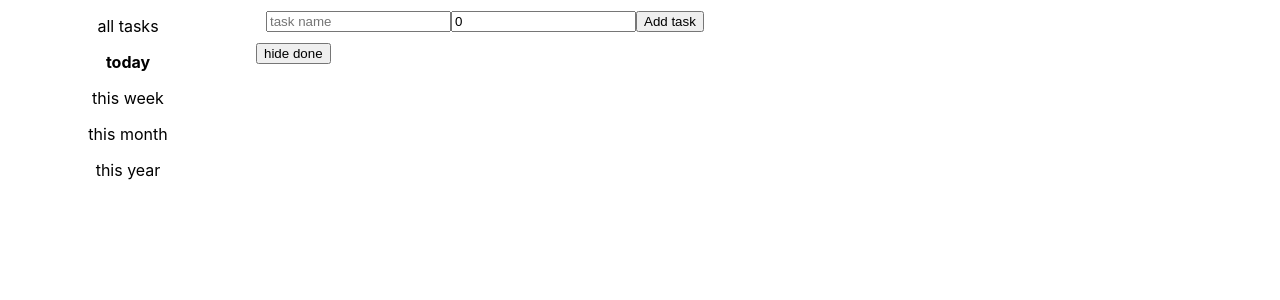
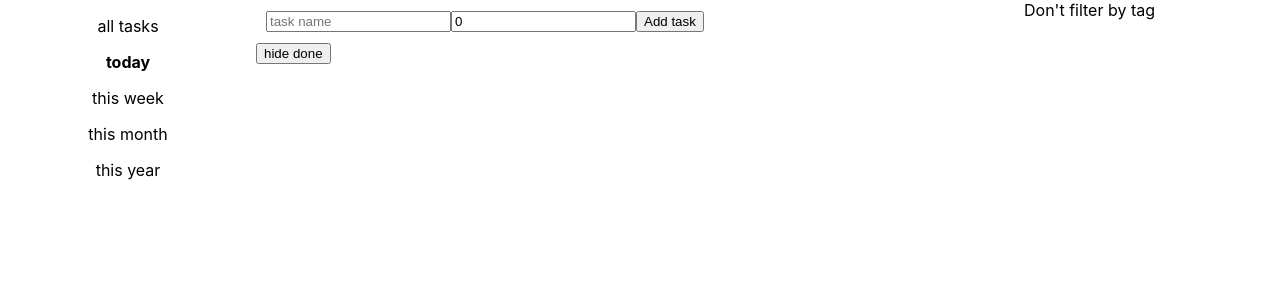
Before and after one commit to qnsi/2023_salaryman, a React (Create React App) app: page / in a window 1280 px wide. Shown: the top 300 px of the page. Built offline with nearby package versions, Linux system fonts and the light colour scheme.

Commit message:
Add tags sidebar and filtering by tasks

```diff
--- a/src/App.tsx
+++ b/src/App.tsx
@@ -3,9 +3,11 @@ import React, { useRef, useEffect, useState } from "react";
 import "./App.css";
 import { DoneTaskList, TaskList } from "./components/TaskList";
 import { Scheduling, SchedulingSidebar } from "./components/Scheduling";
+import { TagsSidebar } from "./components/TagsSidebar";
 
 export type Task = {
   name: string;
+  tags: string[];
   status: "TODO" | "DONE";
   time: number;
   scheduling: Scheduling;
@@ -15,6 +17,7 @@ function App() {
   // const [tasks, setTasks] = useState<Task[]>([]);
   const [tasks, setTasks] = useStickyState<Task[]>([], "tasks");
   const [isTimerRunning, setIsTimerRunning] = useState("");
+  const [filterByTag, setFilterByTag] = useState("");
   const [time, setTime] = useState(0);
   const [scheduling, setScheduling] = useState(Scheduling.TODAY);
 
@@ -23,12 +26,29 @@ function App() {
     return task.scheduling === scheduling;
   });
 
+  const parseProjectsFromTaskName = (taskName: string): [string, string[]] => {
+    const firstTagIndex = taskName.indexOf("#");
+    const tagFound = firstTagIndex > 0;
+
+    if (tagFound) {
+      const cleanedTaskName = taskName.substring(0, firstTagIndex);
+      const tagsString = taskName.substring(firstTagIndex);
+      const tags = tagsString.split(" ");
+
+      return [cleanedTaskName, tags];
+    } else {
+      return [taskName, []];
+    }
+  };
+
   const addTask = (newTask: string, time: number) => {
+    const [cleanedTaskName, tags] = parseProjectsFromTaskName(newTask);
     setTasks((tasks: Task[]) =>
       tasks.concat([
         {
-          name: newTask,
+          name: cleanedTaskName,
           status: "TODO",
+          tags,
           time,
           scheduling,
         },
@@ -66,6 +86,7 @@ function App() {
 
   const todoTasks = scheduledTasks.filter((task) => task.status === "TODO");
   const doneTasks = scheduledTasks.filter((task) => task.status === "DONE");
+  const allTags = [...new Set(scheduledTasks.map((task) => task.tags).flat())];
 
   return (
     <div style={{ display: "flex", flexDirection: "row" }} className="App">
@@ -75,7 +96,7 @@ function App() {
           scheduling={scheduling}
         />
       </div>
-      <div style={{ width: "80%", textAlign: "left" }}>
+      <div style={{ width: "60%", textAlign: "left" }}>
         <AddTask addTask={addTask} />
         {isTimerRunning && (
           <div>
@@ -85,11 +106,19 @@ function App() {
         )}
         <TaskList
           tasks={todoTasks}
+          filterByTag={filterByTag}
           deleteTask={deleteTask}
           markTaskDone={markTaskDone}
           startTimer={startTimer}
         />
-        <DoneTaskList tasks={doneTasks} />
+        <DoneTaskList tasks={doneTasks} filterByTag={filterByTag} />
+      </div>
+      <div style={{ width: "20%", textAlign: "left" }}>
+        <TagsSidebar
+          tags={allTags}
+          filterByTag={filterByTag}
+          setFilterByTag={setFilterByTag}
+        />
       </div>
     </div>
   );
--- /dev/null
+++ b/src/components/TagsSidebar.tsx
@@ -0,0 +1,28 @@
+export const TagsSidebar = ({
+  tags,
+  filterByTag,
+  setFilterByTag,
+}: {
+  tags: string[];
+  filterByTag: string;
+  setFilterByTag: React.Dispatch<React.SetStateAction<string>>;
+}) => {
+  return (
+    <>
+      <div
+        style={{ color: filterByTag === "" ? "#000" : "#999" }}
+        onClick={() => setFilterByTag("")}
+      >
+        Don't filter by tag
+      </div>
+      {tags.map((tag) => (
+        <div
+          style={{ color: filterByTag === tag ? "#000" : "#999" }}
+          onClick={() => setFilterByTag(tag)}
+        >
+          {tag}
+        </div>
+      ))}
+    </>
+  );
+};
--- a/src/components/TaskList.tsx
+++ b/src/components/TaskList.tsx
@@ -3,18 +3,24 @@ import { Task, TimeInMin } from "../App";
 
 export const TaskList = ({
   tasks,
+  filterByTag,
   deleteTask,
   markTaskDone,
   startTimer,
 }: {
   tasks: Task[];
+  filterByTag: string;
   deleteTask: (task: Task) => void;
   markTaskDone: (task: Task) => void;
   startTimer: (task: Task) => void;
 }) => {
+  const tasksFilteredByTag = !!filterByTag
+    ? tasks.filter((task) => (task.tags || []).includes(filterByTag))
+    : tasks;
+
   return (
     <div>
-      {tasks.map((task) => {
+      {tasksFilteredByTag.map((task) => {
         return (
           <SingleTask
             task={task}
@@ -42,6 +48,7 @@ const SingleTask = ({
   const ref = useRef<HTMLDivElement>(null);
 
   useEffect(() => {
+    // unfinished dragging
     const handleDragStart = (event: DragEvent) => {
       event.dataTransfer!.effectAllowed = "move";
       event.dataTransfer?.setData("text", task.name);
@@ -67,12 +74,26 @@ const SingleTask = ({
       <button onClick={() => deleteTask(task)}>Delete</button>
       <button onClick={() => startTimer(task)}>Start</button>
       <button onClick={() => markTaskDone(task)}>Done</button>
+      {task.tags &&
+        task.tags.map((tag) => (
+          <span style={{ color: "#888", margin: 3 }}>{tag}</span>
+        ))}
     </div>
   );
 };
 
-export const DoneTaskList = ({ tasks }: { tasks: Task[] }) => {
+export const DoneTaskList = ({
+  tasks,
+  filterByTag,
+}: {
+  tasks: Task[];
+  filterByTag: string;
+}) => {
   const [showDoneTasks, setShowDoneTasks] = useState(true);
+
+  const tasksFilteredByTag = !!filterByTag
+    ? tasks.filter((task) => (task.tags || []).includes(filterByTag))
+    : tasks;
 
   return (
     <>
@@ -81,7 +102,7 @@ export const DoneTaskList = ({ tasks }: { tasks: Task[] }) => {
       </button>
       <div>
         {showDoneTasks &&
-          tasks.map((task) => {
+          tasksFilteredByTag.map((task) => {
             return (
               <div
                 style={{ margin: "10px 10px", textDecoration: "line-through" }}
@@ -89,6 +110,10 @@ export const DoneTaskList = ({ tasks }: { tasks: Task[] }) => {
                 <span style={{ marginRight: 10 }}>{task.name}</span>
                 <span style={{ marginRight: 10 }}>time: </span>
                 <TimeInMin time={task.time} />
+                {task.tags &&
+                  task.tags.map((tag) => (
+                    <span style={{ color: "#888", margin: 3 }}>{tag}</span>
+                  ))}
               </div>
             );
           })}
--- a/tsconfig.json
+++ b/tsconfig.json
@@ -1,6 +1,6 @@
 {
   "compilerOptions": {
-    "target": "es5",
+    "target": "es2015",
     "lib": [
       "dom",
       "dom.iterable",
```
